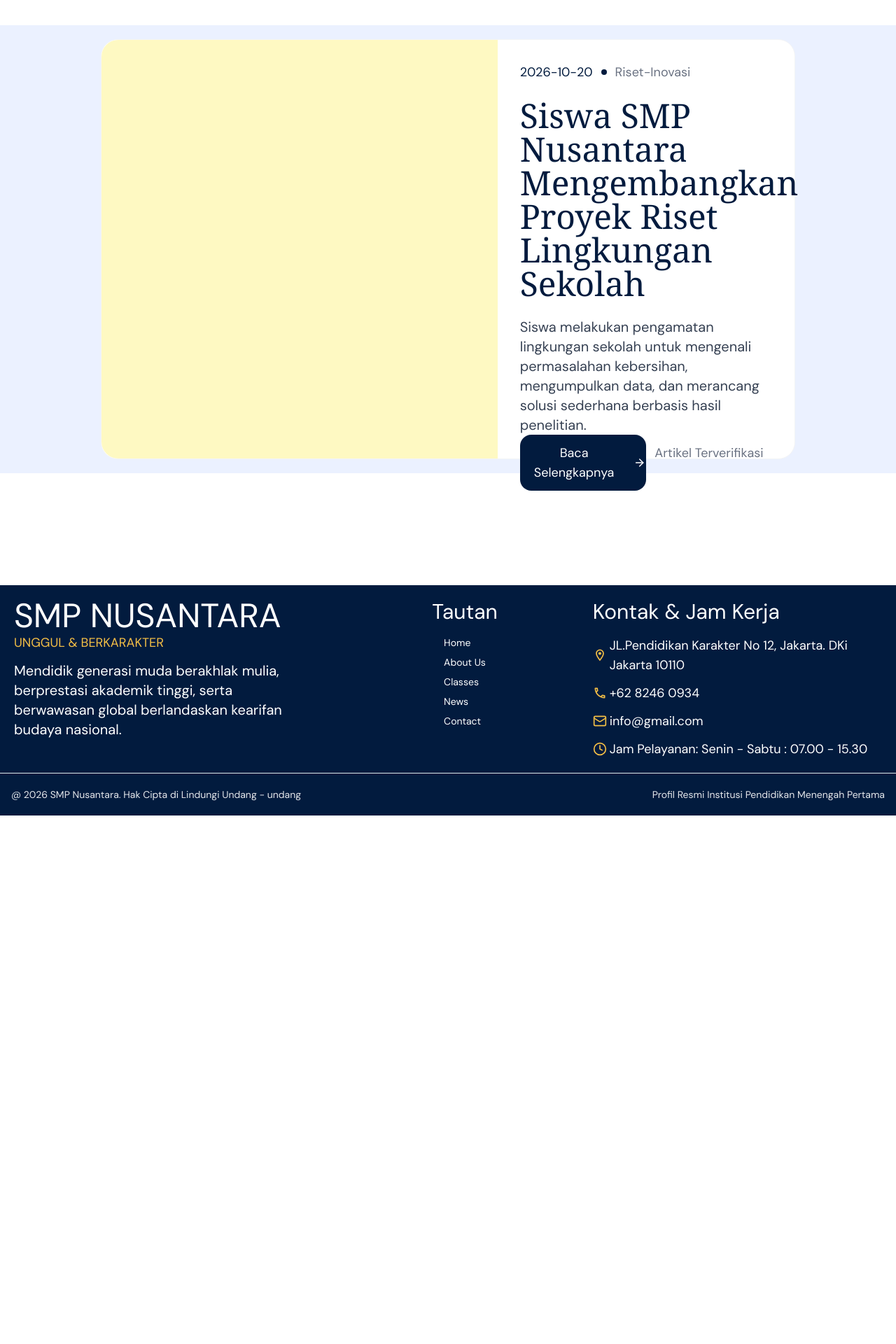
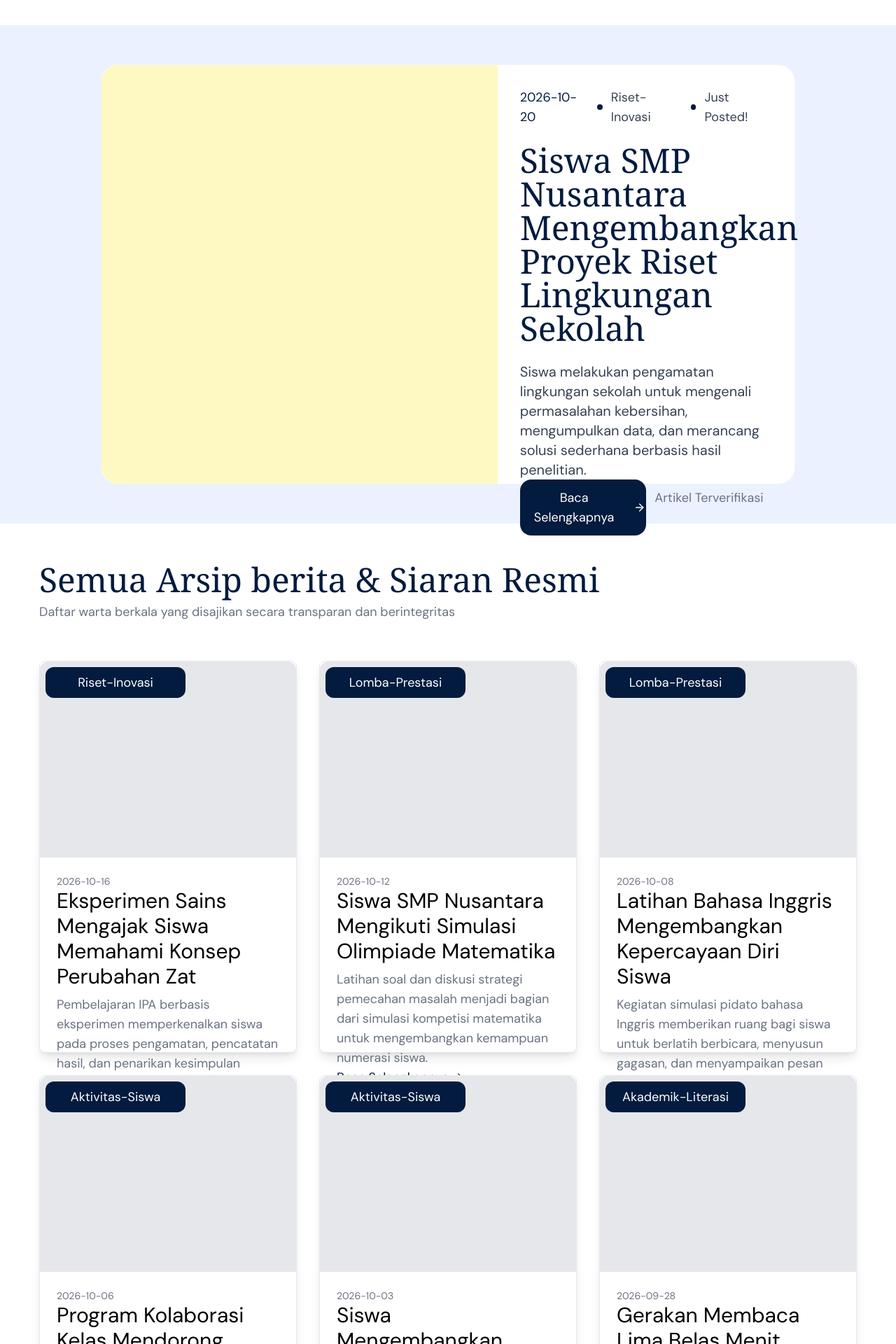
Before and after one commit to Satria15255/cms-school-website, a React (Vite) app: page /news in a window 1280 px wide. Shown: the part 760-2680 px from the top of the page at 70% size. Before the commit the page ends 1925 px from the top, so only its background shows below. Built offline with nearby package versions, Linux system fonts and the light colour scheme.

Commit message:
finish news pages

```diff
--- a/src/features/news/components/LatestNewsCard.tsx
+++ b/src/features/news/components/LatestNewsCard.tsx
@@ -12,7 +12,10 @@ const LatestNews = ({ news }) => {
 						<p className="text-[#021B3E]">{news.date}</p>
 						<span className="w-2 h-2 bg-[#021B3E]  flex items-center justify-center rounded-full"></span>
 
-						<p className="text-gray-500">{news.category}</p>
+						<p className="text-gray-700">{news.category}</p>
+						<span className="w-2 h-2 bg-[#021B3E]  flex items-center justify-center rounded-full"></span>
+
+						<span className="text-gray-700 ">Just Posted!</span>
 					</div>
 					<h1 className="text-5xl font-serif text-[#021B3E]">
 						{news.title}
--- /dev/null
+++ b/src/features/news/components/NewsCard.tsx
@@ -0,0 +1,39 @@
+import { HiOutlineArrowSmallRight } from "react-icons/hi2";
+
+const NewsCard = ({ data }) => {
+	return (
+		<main className="w-full h-100 md:h-80 lg:h-140 bg-white rounded-lg  flex flex-col justify-between border border-gray-200 shadow-lg">
+			<div className="relative">
+				<div className="w-full  h-50  md:h-40 lg:h-70 bg-gray-200 rounded-t-xl"></div>
+				<div className="absolute  rounded-lg  inset-0 top-2  left-2">
+					<p className="bg-[#021B3E] max-w-50 text-sm lg:text-lg text-white py-2 rounded-xl text-center ">
+						{data.category}
+					</p>
+				</div>
+			</div>
+			<div className="flex flex-col h-full justify-around p-3 lg:p-6">
+				<div>
+					<p className="text-xs lg:text-sm text-gray-500">
+						{data.date}
+					</p>
+				</div>
+				<div className="flex flex-col gap-2">
+					<h1 className="text-xl md:text-sm lg:text-3xl">
+						{data.title}
+					</h1>
+					<p className="text-xs md:hidden lg:block lg:text-lg text-gray-500">
+						{" "}
+						{data.description}
+					</p>
+				</div>
+				<div>
+					<button className="text-[#021B3E] text-xs lg:text-lg flex items-center gap-1 font-semibold">
+						Baca Selengkapnya <HiOutlineArrowSmallRight />
+					</button>
+				</div>
+			</div>
+		</main>
+	);
+};
+
+export default NewsCard;
--- a/src/pages/news/NewsPage.tsx
+++ b/src/pages/news/NewsPage.tsx
@@ -1,11 +1,13 @@
 import Header from "./section/Header";
 import NewsSection from "./section/NewsSection";
+import NewsContact from "./section/ContactNews";
 
 const NewsPage = () => {
 	return (
 		<div className="pt-16">
 			<Header />
 			<NewsSection />
+			<NewsContact />
 		</div>
 	);
 };
--- /dev/null
+++ b/src/pages/news/section/ContactNews.tsx
@@ -0,0 +1,45 @@
+import { LuMail } from "react-icons/lu";
+import { IoPhonePortraitOutline } from "react-icons/io5";
+import { RiCustomerService2Line } from "react-icons/ri";
+
+const Contact = () => {
+	return (
+		<main className="lg:min-h-100 flex items-center p-5 lg:p-12">
+			<div className="bg-[#021B3E] flex flex-col md:flex-row items-center rounded-xl w-full h-auto gap-4 lg:h-90 p-5">
+				<div className="w-full lg:w-5/7 flex flex-col gap-2 justify-around h-full lg:p-5">
+					<p className="text-sm font-semibold text-[#F4BF46]">
+						{" "}
+						TRANSPARASI & LAYANAN MEDIA
+					</p>
+					<h1 className="text-3xl lg:text-7xl font-serif text-white">
+						Informasi Publik & Konfirmasi Liputan
+					</h1>
+					<p className="text-sm lg:text-2xl max-w-7xl text-gray-200">
+						Seluruh warta, siaran pers resmi, dokumentasi kegiatan,
+						dan publikasi capaian prestasi di laman ini telah
+						diverifikasi oleh tim kehumasan dan pimpinan SMP
+						Nusantara. Media massa atau mitra independen yang
+						membutuhkan keterangan lebih lanjut dapat menghubungi
+						bagian humas resmi sekolah.
+					</p>
+					<p className="text-sm font-semibold text-[#F4BF46]">
+						{" "}
+						humas@smpnusantara.sch.id
+					</p>
+				</div>
+				<div className="w-full lg:w-2/7 flex flex-col text-lg md:text-sm lg:text-lg items-center justify-center gap-3">
+					<button className="w-full bg-[#F4BF46]   font-semibold flex justify-center items-center gap-3 rounded-xl py-4">
+						<RiCustomerService2Line />
+						Hubungi Humas Sekolah
+					</button>
+					<p className="text-sm text-center text-gray-400 font-light lg:text-xl max-w-7xl ">
+						Merespon Pertanyaan Jurnalistik & Legalitas Informasi
+						Sekolah
+					</p>
+				</div>
+			</div>
+		</main>
+	);
+};
+
+export default Contact;
--- a/src/pages/news/section/NewsSection.tsx
+++ b/src/pages/news/section/NewsSection.tsx
@@ -1,5 +1,6 @@
 import { NewsList } from "@/datas/NewsList";
 import LatestNewsCard from "@/features/news/components/LatestNewsCard";
+import NewsCard from "@/features/news/components/NewsCard";
 
 const NewsSection = () => {
 	const latestNews = NewsList[0];
@@ -8,14 +9,30 @@ const NewsSection = () => {
 	console.log(otherNews);
 
 	return (
-		<main className="min-h-screen">
+		<main className="min-h-screen px">
 			{/*Latest News Posted*/}
-			<section className="h-auto p-5 flex justify-center items-center bg-[#EBF1FF]">
+			<section className="h-auto p-5 py-14 flex justify-center items-center bg-[#EBF1FF]">
 				<LatestNewsCard news={latestNews} />
 			</section>
 
 			{/*News List*/}
-			<section></section>
+
+			<section className="flex flex-col gap-4 p-14">
+				<div className="flex flex-col gap-2 pb-10">
+					<h1 className="text-5xl font-serif text-[#021B3E]">
+						Semua Arsip berita & Siaran Resmi
+					</h1>
+					<p className="text-lg text-gray-500">
+						Daftar warta berkala yang disajikan secara transparan
+						dan berintegritas
+					</p>
+				</div>
+				<div className="grid grid-cols-3 gap-8">
+					{otherNews.map((news) => (
+						<NewsCard data={news} />
+					))}
+				</div>
+			</section>
 		</main>
 	);
 };
```
